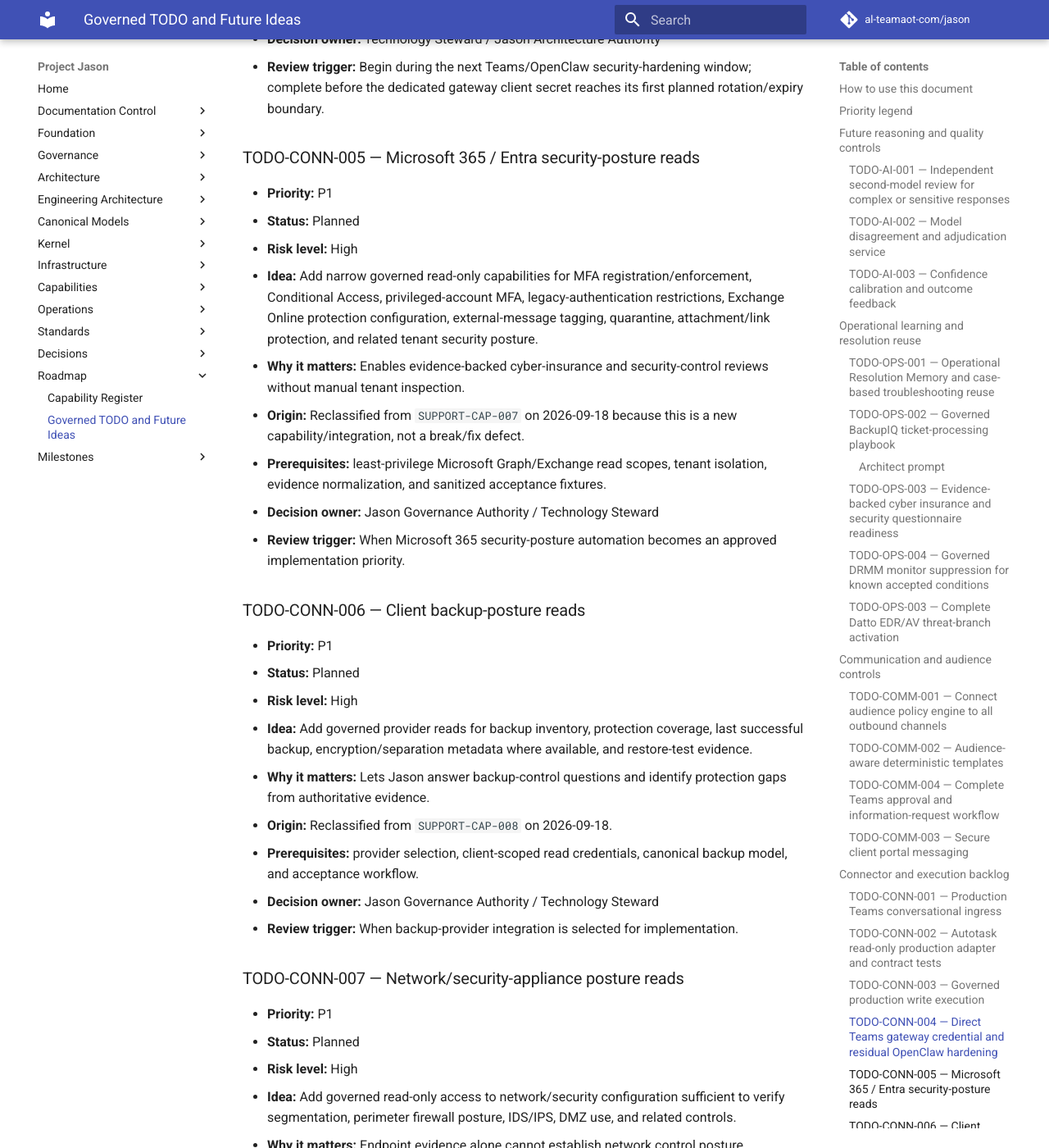
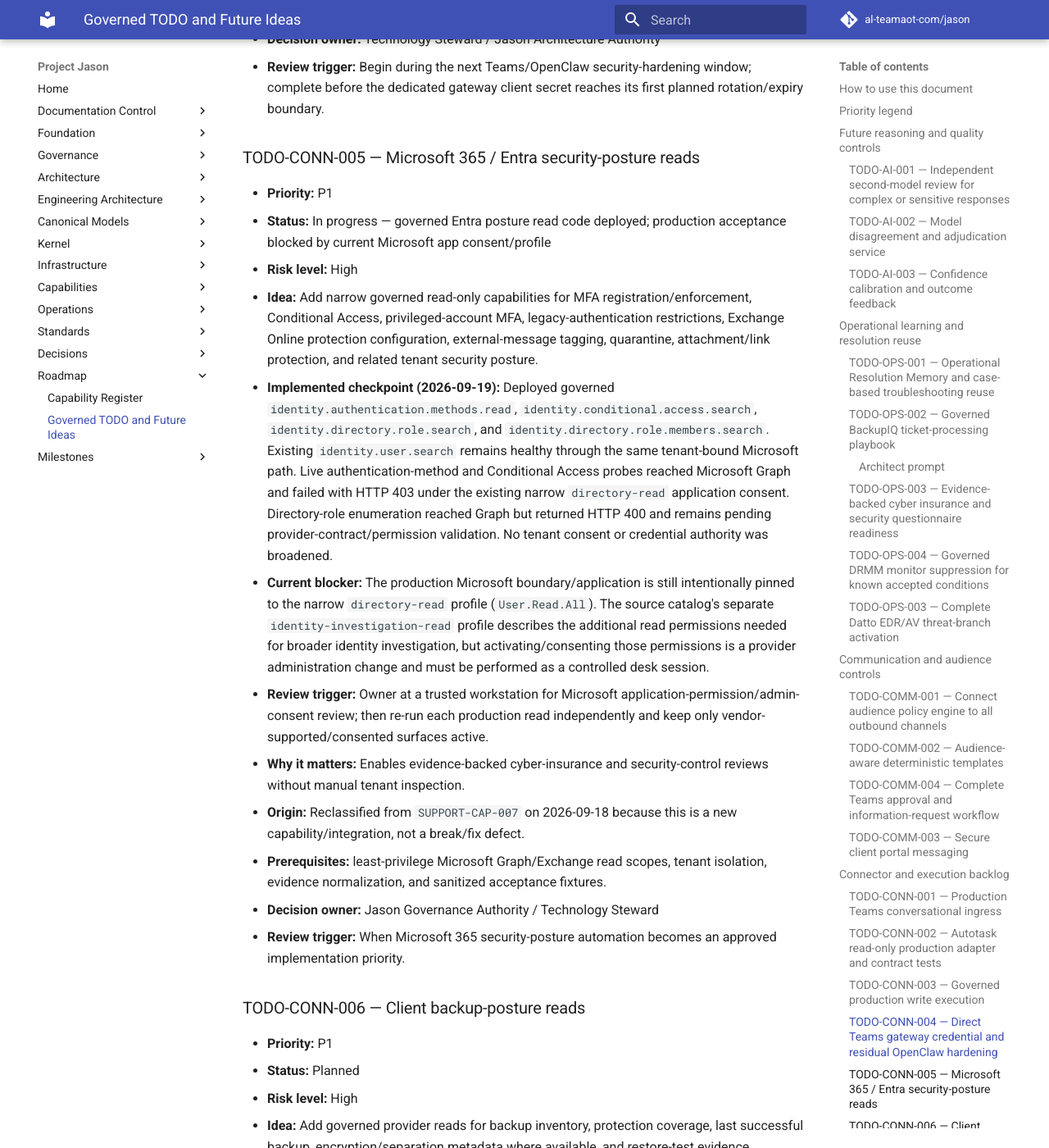
Before and after one commit to al-teamaot-com/jason, an MkDocs documentation site: the page built from docs/roadmaps/Project-Jason-TODO-and-Future-Ideas.md, in a window 1280 px wide and 1400 px high, scrolled down 24539 px. Shown: the whole window at 82% size. Built offline with MkDocs 1.6.1 and Material for MkDocs 9.7.7, drawn with Linux system fonts in a browser that asks for light colours; comment, search, counter and statistics services are not loaded.

Commit message:
Record Entra posture production permission blockers

```diff
--- a/docs/roadmaps/Project-Jason-TODO-and-Future-Ideas.md
+++ b/docs/roadmaps/Project-Jason-TODO-and-Future-Ideas.md
@@ -781,9 +781,12 @@
 ### TODO-CONN-005 — Microsoft 365 / Entra security-posture reads
 
 - **Priority:** P1
-- **Status:** Planned
+- **Status:** In progress — governed Entra posture read code deployed; production acceptance blocked by current Microsoft app consent/profile
 - **Risk level:** High
 - **Idea:** Add narrow governed read-only capabilities for MFA registration/enforcement, Conditional Access, privileged-account MFA, legacy-authentication restrictions, Exchange Online protection configuration, external-message tagging, quarantine, attachment/link protection, and related tenant security posture.
+- **Implemented checkpoint (2026-09-19):** Deployed governed `identity.authentication.methods.read`, `identity.conditional.access.search`, `identity.directory.role.search`, and `identity.directory.role.members.search`. Existing `identity.user.search` remains healthy through the same tenant-bound Microsoft path. Live authentication-method and Conditional Access probes reached Microsoft Graph and failed with HTTP 403 under the existing narrow `directory-read` application consent. Directory-role enumeration reached Graph but returned HTTP 400 and remains pending provider-contract/permission validation. No tenant consent or credential authority was broadened.
+- **Current blocker:** The production Microsoft boundary/application is still intentionally pinned to the narrow `directory-read` profile (`User.Read.All`). The source catalog's separate `identity-investigation-read` profile describes the additional read permissions needed for broader identity investigation, but activating/consenting those permissions is a provider administration change and must be performed as a controlled desk session.
+- **Review trigger:** Owner at a trusted workstation for Microsoft application-permission/admin-consent review; then re-run each production read independently and keep only vendor-supported/consented surfaces active.
 - **Why it matters:** Enables evidence-backed cyber-insurance and security-control reviews without manual tenant inspection.
 - **Origin:** Reclassified from `SUPPORT-CAP-007` on 2026-09-18 because this is a new capability/integration, not a break/fix defect.
 - **Prerequisites:** least-privilege Microsoft Graph/Exchange read scopes, tenant isolation, evidence normalization, and sanitized acceptance fixtures.
```
Also changed, not shown: docs/sessions/Jason-M365-Entra-Security-Posture-Reads-2026-09-19.md (+3 -0 lines).
